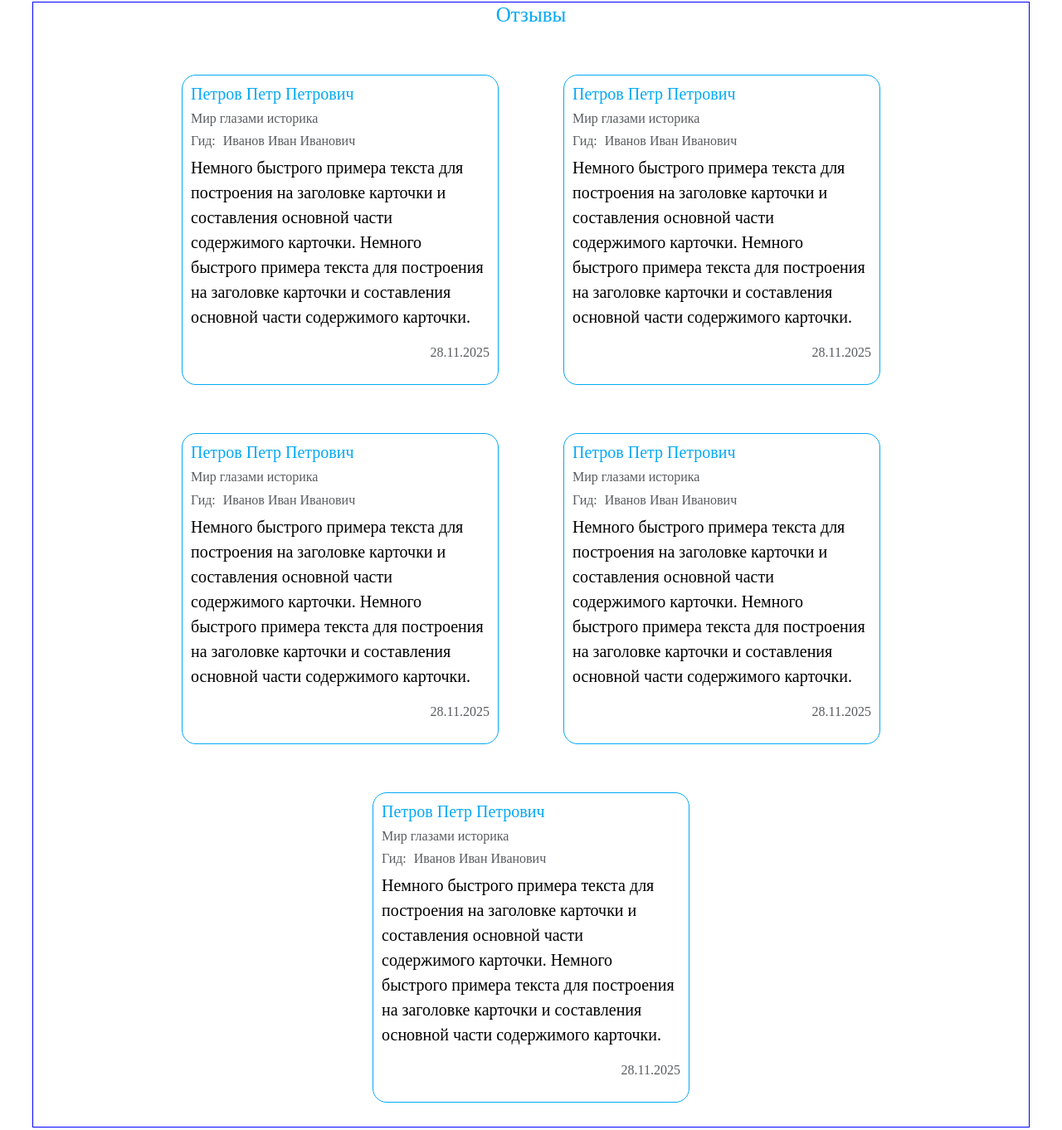
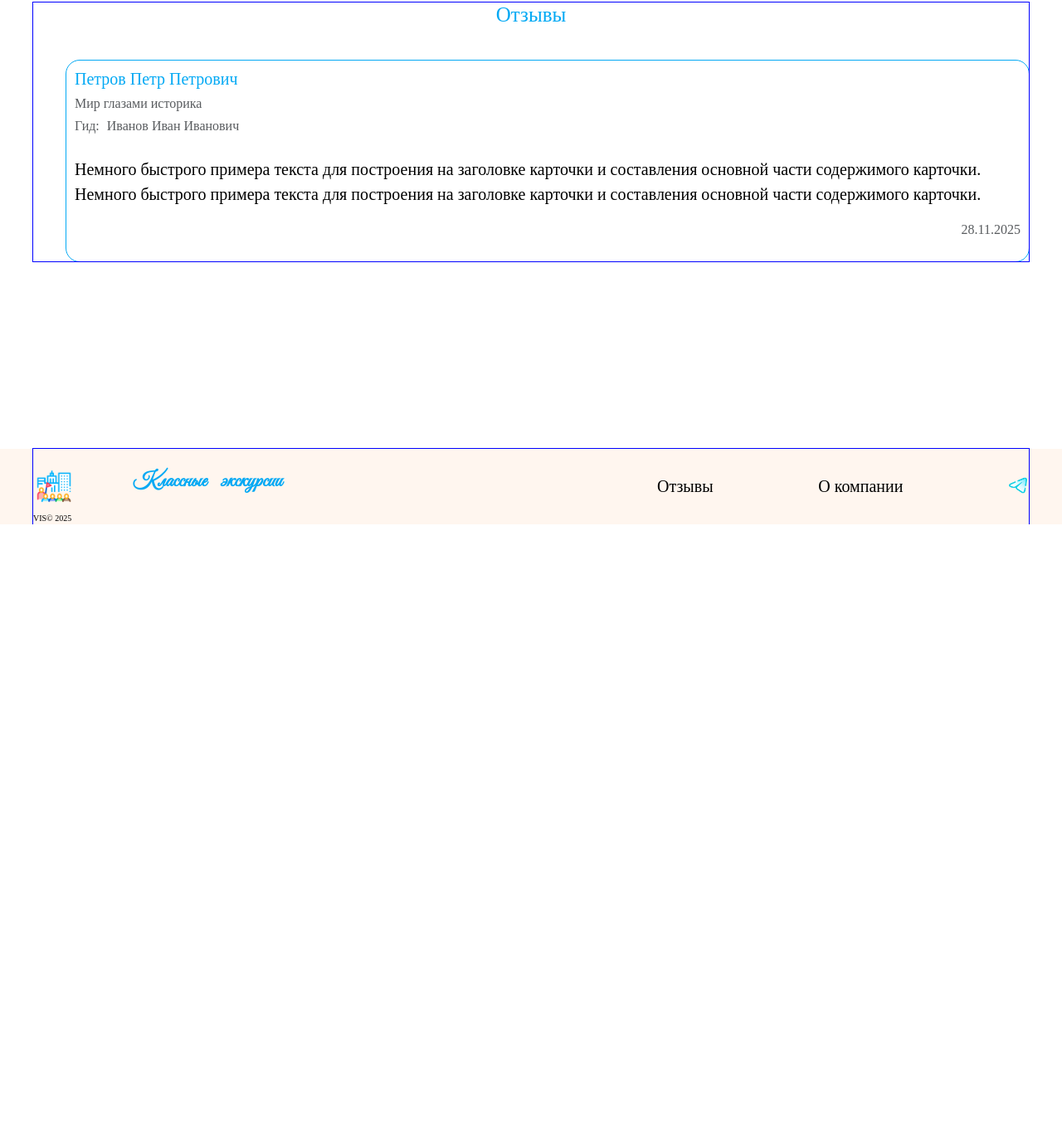
Before and after one commit to kantor07/SchoolExcursions, a plain HTML site: page reviewsPage.html in a window 1280 px wide. Shown: the part 168-1530 px from the top of the page at 83% size. After the commit the page ends 800 px from the top, so only its background shows below. Drawn offline with nearby package versions, Linux system fonts and the light colour scheme; a web font is replaced by a local one.

Commit message:
написала карточки отзывов и стили

```diff
--- a/reviewsPage.html
+++ b/reviewsPage.html
@@ -108,7 +108,6 @@
         <h2 class="reviews-title">Отзывы</h2>
         <div class="reviews-list">
           <div class="review-cart">
-            <div class="review-cart-text">
             <h5 class="review-author-name">Петров Петр Петрович</h5>
             <h6 class="item-name">Мир глазами историка</h6>
             <h6 class="guide-name">
@@ -122,79 +121,6 @@
               карточки и составления основной части содержимого карточки.
             </p>
             <p class="review-date">28.11.2025</p>
-            </div>
-          </div>
-
-          <div class="review-cart">
-            <div class="review-cart-text">
-              <h5 class="review-author-name">Петров Петр Петрович</h5>
-              <h6 class="item-name">Мир глазами историка</h6>
-              <h6 class="guide-name">
-                <span class="span-guide-name">Гид:</span>
-                Иванов Иван Иванович
-              </h6>
-              <p class="review-text">
-                Немного быстрого примера текста для построения на заголовке
-                карточки и составления основной части содержимого карточки.
-                Немного быстрого примера текста для построения на заголовке
-                карточки и составления основной части содержимого карточки.
-              </p>
-              <p class="review-date">28.11.2025</p>
-            </div>
-          </div>
-
-          <div class="review-cart">
-            <div class="review-cart-text">
-              <h5 class="review-author-name">Петров Петр Петрович</h5>
-              <h6 class="item-name">Мир глазами историка</h6>
-              <h6 class="guide-name">
-                <span class="span-guide-name">Гид:</span>
-                Иванов Иван Иванович
-              </h6>
-              <p class="review-text">
-                Немного быстрого примера текста для построения на заголовке
-                карточки и составления основной части содержимого карточки.
-                Немного быстрого примера текста для построения на заголовке
-                карточки и составления основной части содержимого карточки.
-              </p>
-              <p class="review-date">28.11.2025</p>
-            </div>
-          </div>
-
-          <div class="review-cart">
-            <div class="review-cart-text">
-              <h5 class="review-author-name">Петров Петр Петрович</h5>
-              <h6 class="item-name">Мир глазами историка</h6>
-              <h6 class="guide-name">
-                <span class="span-guide-name">Гид:</span>
-                Иванов Иван Иванович
-              </h6>
-              <p class="review-text">
-                Немного быстрого примера текста для построения на заголовке
-                карточки и составления основной части содержимого карточки.
-                Немного быстрого примера текста для построения на заголовке
-                карточки и составления основной части содержимого карточки.
-              </p>
-              <p class="review-date">28.11.2025</p>
-            </div>
-          </div>
-
-          <div class="review-cart">
-            <div class="review-cart-text">
-              <h5 class="review-author-name">Петров Петр Петрович</h5>
-              <h6 class="item-name">Мир глазами историка</h6>
-              <h6 class="guide-name">
-                <span class="span-guide-name">Гид:</span>
-                Иванов Иван Иванович
-              </h6>
-              <p class="review-text">
-                Немного быстрого примера текста для построения на заголовке
-                карточки и составления основной части содержимого карточки.
-                Немного быстрого примера текста для построения на заголовке
-                карточки и составления основной части содержимого карточки.
-              </p>
-              <p class="review-date">28.11.2025</p>
-            </div>
           </div>
         </div>
       </div>
--- a/scss-css/blocks/reviews-page.scss
+++ b/scss-css/blocks/reviews-page.scss
@@ -3,7 +3,5 @@
 }
 
 .reviews-list {
-  display: flex;
-  flex-wrap: wrap;
-  justify-content: center;
+  margin: 20px;
 }
--- a/scss-css/blocks/reviews.scss
+++ b/scss-css/blocks/reviews.scss
@@ -30,9 +30,9 @@ $primory-color: #03a9f4;
   color: rgb(33 37 41 / 75%);
 }
 
-/* review-cart */
+/* review-cart-slider */
 
-.review-cart {
+.review-cart-slider {
   padding: 10px 20px;
 
   min-width: 240px;
@@ -53,6 +53,8 @@ $primory-color: #03a9f4;
 }
 
 .review-text {
+  padding-top: 20px;
+
   color: black;
   flex-grow: 1;
 }
@@ -80,6 +82,18 @@ $primory-color: #03a9f4;
   @include arrow(20px, 20px, 20px, -180deg);
 
   translate: -15px 0px;
+}
+
+/* review-cart */
+.review-cart {
+  margin: 20px;
+  padding: 40px;
+
+  @include border-blue(100%, 100%);
+
+  @include font(14px, $primory-color);
+
+  flex-direction: column;
 }
 
 @media (min-width: 420px) {
```
Also changed, not shown: categoryPage.html (+9 -9 lines), index.html (+3 -3 lines), scss-css/blocks/reviews-page.css, scss-css/blocks/reviews.css, scss-css/style.css, 3 other files. Lines whose indentation alone changed are shown as unchanged.
